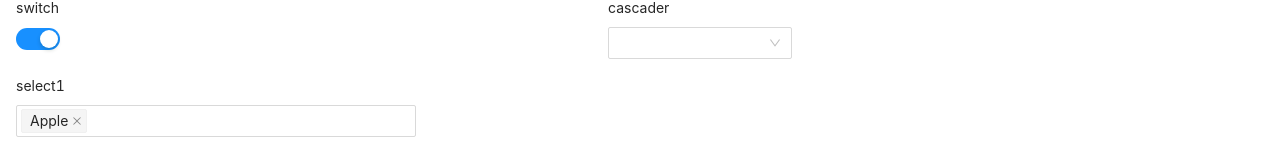
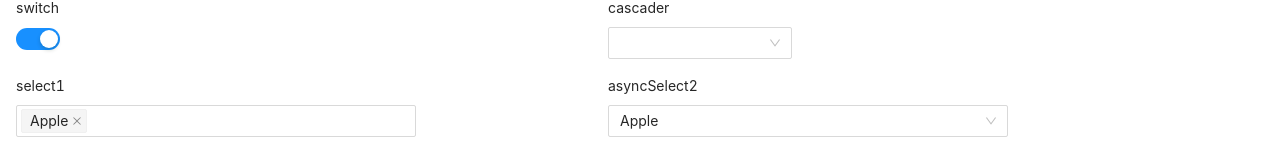
Before and after one commit to VamKram/sweet-form, a React app: page / in a window 1280 px wide. Shown: the part 685-827 px from the top of the page. Built offline with nearby package versions, Linux system fonts and the light colour scheme; the HTML template or start-up script is replaced by a standard one.

Commit message:
improvement: add async component - 增加异步组件

```diff
--- a/src/components/originComponent.tsx
+++ b/src/components/originComponent.tsx
@@ -3,6 +3,7 @@ import { TComponentConfig } from '../types/project';
 import { FormItemType } from '../constant';
 import { adaptorComponent } from './wrapper';
 import { Checkbox, Input, Select, Radio, Switch, Cascader } from 'antd';
+import { noop } from "../utils";
 const { Option } = Select;
 
 const Config: TComponentConfig = {
@@ -22,6 +23,8 @@ const Config: TComponentConfig = {
     [FormItemType.SELECT]: adaptorComponent(props => {
         return (
             <Select
+                onSearch={props.onSearch || noop}
+                showSearch
                 mode={props.multiple && 'multiple'}
                 defaultValue={props.value}
                 style={{ width: 400 }}
--- a/src/components/wrapper.tsx
+++ b/src/components/wrapper.tsx
@@ -1,8 +1,10 @@
-import React, { ElementType, FC } from 'react';
+import React, { ElementType, FC, useState } from 'react';
 import TemplateEngine from '../helper/template-engine';
-import { get, isString } from '../utils';
+import { get, isAsyncConfig, isString, noop } from '../utils';
 import { useManage } from '../hooks';
 import { formBuilderComponentProps, HashObj, TAttributesProps } from '../types/project';
+import { fromPromise } from 'rxjs/internal-compatibility';
+import { flatMap } from 'rxjs/operators';
 
 export const Wrapper: FC<{ title: string }> = ({ title, children }) => {
     return (
@@ -25,16 +27,41 @@ export const adaptorComponent = (Component: ElementType, config?: HashObj) => {
         onFormChange,
     }: formBuilderComponentProps) => {
         onFormChange = config?.onFormChange ? config?.onFormChange : onFormChange;
-
+        const reg = /{{value}}/i;
         const manage = useManage();
+        const [relation, setRelation] = useState<unknown>();
         const formatVal = get(value, `result.${path}`, '');
         const formatAttributes = Object.entries(attributes || {}).reduce((acc, [key, value]) => {
-            acc[key] = TemplateEngine.isTpl(value as string) ? manage.modifyTemplate(value) : value;
+            acc[key] = TemplateEngine.isTpl(value as string) ? manage.getTemplateResult(value) : value;
             return acc;
         }, {} as TAttributesProps);
         if (isString(options) && TemplateEngine.isTpl(options)) {
-            options = manage.modifyTemplate(options, manage.source);
+            options = manage.getTemplateResult(options, manage.source);
         }
+
+        function onSearch(val: string) {
+            if (isAsyncConfig(formatAttributes.async)) {
+                let { url, method, header, body, formatAction, config } = formatAttributes.async;
+                url = url.replace(reg, val);
+                fromPromise(
+                    fetch(url, {
+                        method,
+                        ...(config || {}),
+                        body: JSON.stringify(body),
+                        headers: header as any,
+                    }),
+                )
+                    .pipe(flatMap(res => res.json()))
+                    .subscribe(res => {
+                        const formatter = manage?.actions?.[formatAction];
+                        if (typeof formatter === 'function') {
+                            res = formatter(res);
+                        }
+                        setRelation(res);
+                    });
+            }
+        }
+        console.log('>>>>>>>>>relation', relation);
         // const handleRows = row => "row-8"
         // validation
         const labelComponent = label && <div className="field-label">{label}</div>;
@@ -42,7 +69,8 @@ export const adaptorComponent = (Component: ElementType, config?: HashObj) => {
             <div className={Boolean(formatAttributes?.hidden) ? 'hidden' : ''}>
                 {labelComponent}
                 <Component
-                    options={options}
+                    {...(formatAttributes.async ? { onSearch } : noop)}
+                    options={relation || options}
                     label={label}
                     value={formatVal}
                     {...formatAttributes}
--- a/src/core/manage.ts
+++ b/src/core/manage.ts
@@ -70,7 +70,7 @@ export default class Manage<T extends HashObj> implements IManage<T> {
         });
     }
 
-    modifyTemplate(value, currentData?: any): any {
+    getTemplateResult(value, currentData?: any): any {
         return this.engine.execute(value, currentData || this.formData.result);
     }
 
--- a/src/index.tsx
+++ b/src/index.tsx
@@ -10,6 +10,7 @@ const schema = {
             checkbox: 'Apple',
             select: 'Apple',
             select1: 'Apple',
+            select2: 'Apple',
             radio: 'Apple',
         },
         textarea: '',
@@ -56,6 +57,21 @@ const schema = {
             attributes: {
                 multiple: true,
                 disabled: '{{+test.name % 2 == 1 ? true : false}}',
+            },
+            path: 'test.select1',
+        },
+        {
+            type: 'select',
+            name: 'select2',
+            label: 'asyncSelect2',
+            options: [],
+            attributes: {
+                multiple: false,
+                async: {
+                    url: "http://127.0.0.1:3000/mock/test/mark/my",
+                    method: "get",
+                    formatAction: "formatSelect"
+                },
             },
             path: 'test.select1',
         },
@@ -124,6 +140,7 @@ const schema = {
         'switch',
         'cascader',
         'select1',
+        'select2'
     ],
     // layout: [
     //     {
--- a/src/types/project.ts
+++ b/src/types/project.ts
@@ -24,6 +24,7 @@ export type TAsyncConfig = {
     url: string;
     method: TAjaxMethod;
     formatAction: string;
+    config: Object;
     body?: any;
     header?: Object;
 };
--- a/src/utils/tools.ts
+++ b/src/utils/tools.ts
@@ -79,3 +79,5 @@ export function deepClone(obj: HashObj, hash = new WeakMap()): HashObj {
 export function pickByKeys(all: any[], keyName: string, keys: string[]) {
     return all.filter(item => keys.includes(String(item[keyName])));
 }
+
+export function noop(){}
```
